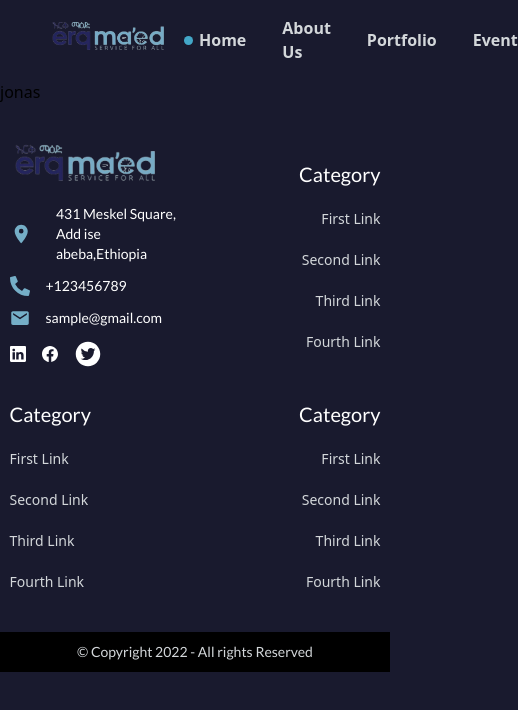
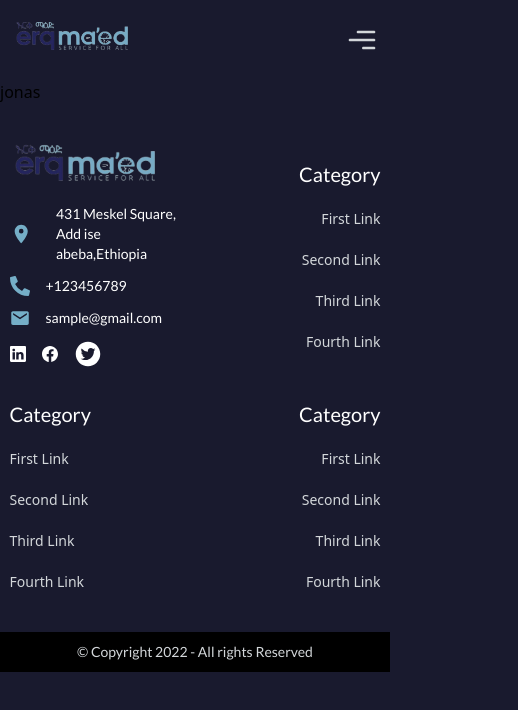
Before and after one commit to natnael-OQP/erq-maed, a Next.js app: page / in a window 390 px wide. Shown: the top 710 px of the page, 518 px wide, since content can reach past the window. Built offline with nearby package versions, Linux system fonts and the light colour scheme.

Commit message:
add menu button in moble screen

```diff
--- a/components/nav_bar.js
+++ b/components/nav_bar.js
@@ -1,10 +1,11 @@
 import Image from 'next/image'
 import Link from 'next/link';
+import { CgMenuRight } from "react-icons/cg";
 import Nav_Button from './nav_button';
 
 const Navbar = () => {
     return (
-		<div className="h-20 jb px-12  ">
+		<div className="h-20 jb px-3 md:px-12  ">
 			{/*logo*/}
 			<Link href="/" passHref>
 				<div className="relative w-32 h-9  shrink-0 cursor-pointer">
@@ -17,12 +18,16 @@ const Navbar = () => {
 				</div>
 			</Link>
 			{/* nav bar buttons */}
-			<div className="fx gap-x-7">
+			<div className=" gap-x-7 hidden sm:fx">
 				<Nav_Button path="/" name="Home" />
 				<Nav_Button path="/about" name="About Us" />
 				<Nav_Button path="/portfolio" name="Portfolio" />
 				<Nav_Button path="/event" name="Event" />
 			</div>
+			{/* */}
+			<button className="sm:hidden">
+				<CgMenuRight className="w-8 h-8 text-color3" />
+			</button>
 		</div>
 	);
 }
```
